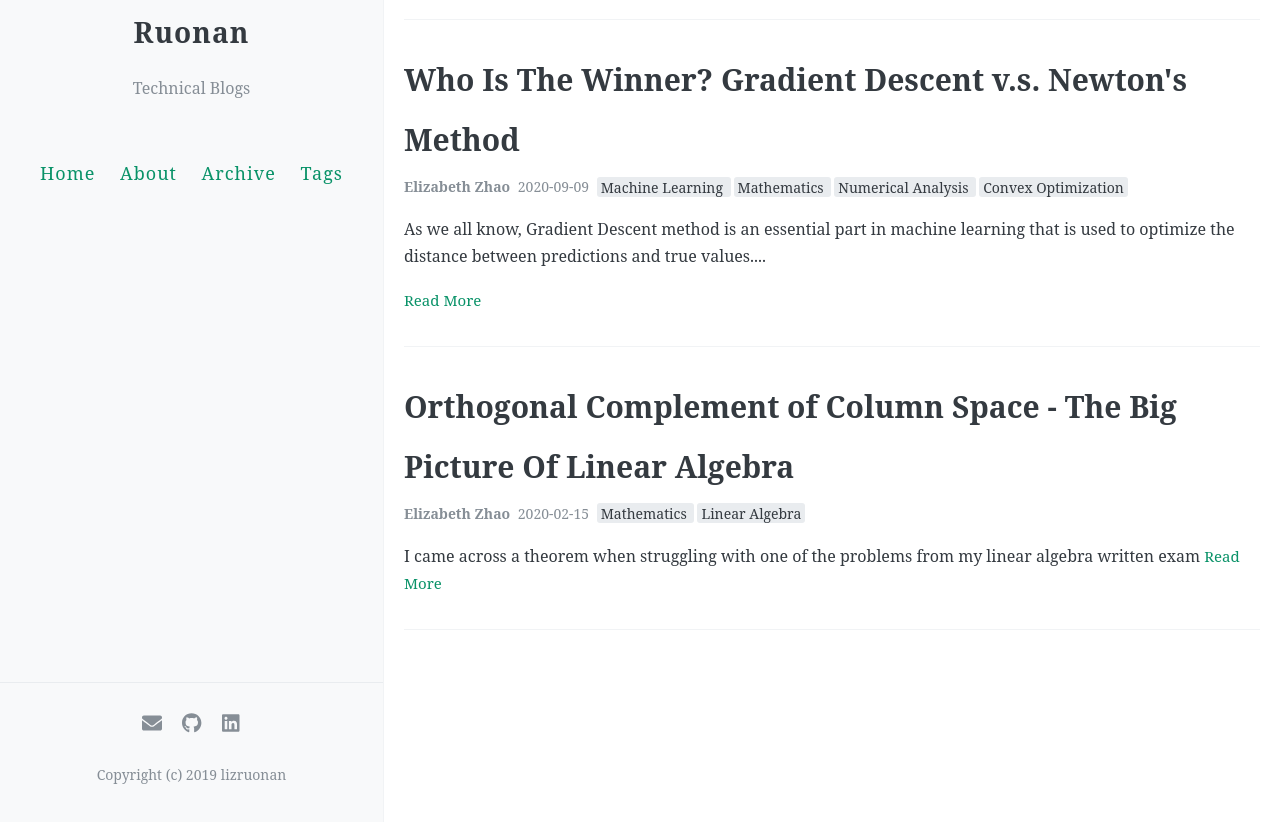
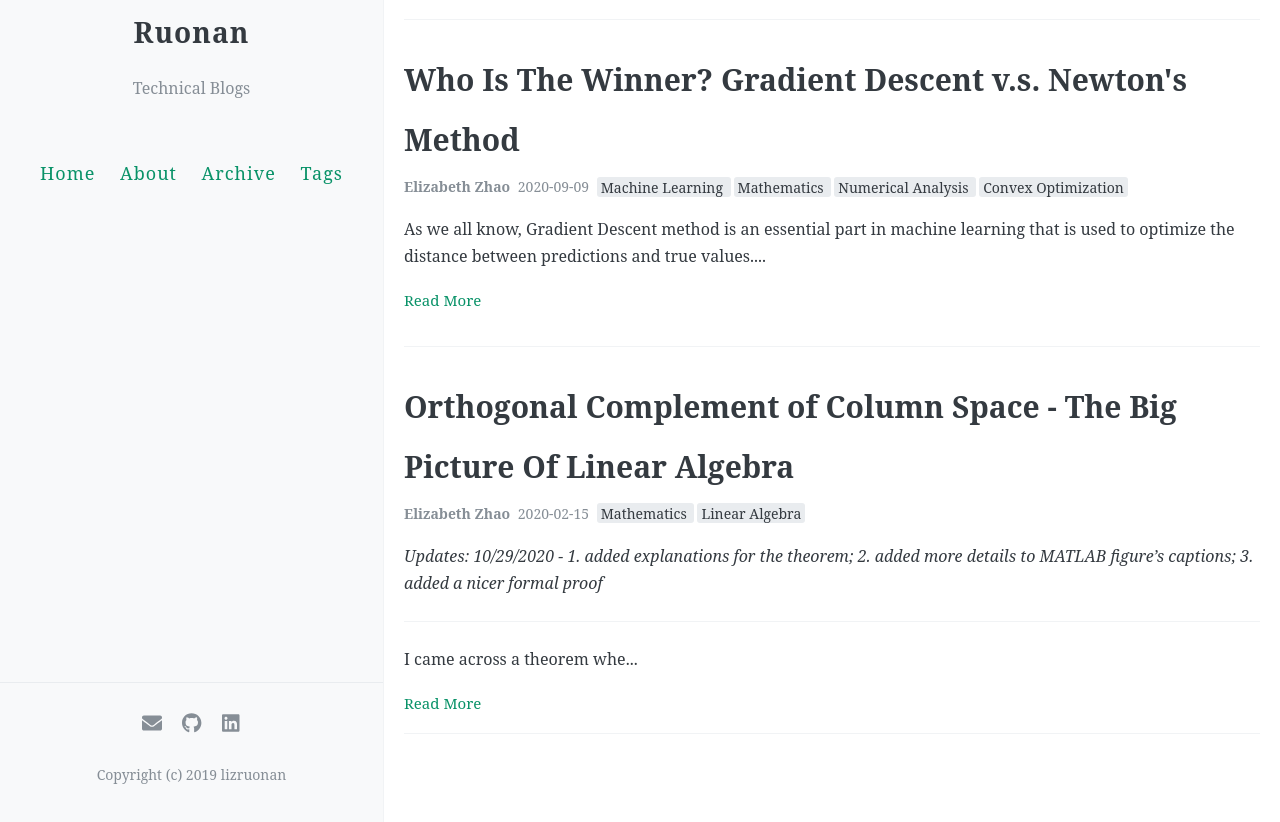
Before and after one commit to lizruonan/blogs, a Jekyll site: the page built from index.html, in a window 1280 px wide and 1112 px high. Shown: the part 290-1112 px from the top of the window. Built offline with Jekyll 4.4.1, drawn with Linux system fonts in a browser that asks for light colours; the list of posts is cut into pages by our own code; comment, search, counter and statistics services are not loaded; part of the change alters nothing that is shown.

Commit message:
Update 2020-02-15-Big-Picture-of-Linear-Algebra.md

```diff
--- a/_posts/2020-02-15-Big-Picture-of-Linear-Algebra.md
+++ b/_posts/2020-02-15-Big-Picture-of-Linear-Algebra.md
@@ -8,15 +8,20 @@ comments: true
 toc: true
 ---
 
+*Updates: 10/29/2020 - 1. added explanations for the theorem; 2. added more details to MATLAB figure's captions; 3. added a nicer formal proof*
+
+---
+
 I came across a theorem when struggling with one of the problems from my linear algebra written exam [link](https://math.nyu.edu/student_resources/wwiki/index.php?title=Linear_Algebra:_2011_September:_Problem_4 "problem link").  Besides from the determinant of block matrix, which I will talk later in another post, the theorem plays an essential role in the linked problem. Here is the theorem below:
 
 
 # Fundamental Theorem of Orthogonality:
 Let $A$ be a $m \times n$ matrix. Then,
 
-$Nul(A^T) = Col(A)^{\perp}$
-
-In other words, the column space contains every vector that is orthogonal to left nullspace (in $\mathbb{R}^m$);
+$$
+Nul(A^T) = Col(A)^{\perp}
+$$
+In other words, the column space $Col(A)$ contains every vector that is orthogonal to left nullspace $Nul(A^T)$ (in $\mathbb{R}^m$). (*Why is column space in $\mathbb{R}^m$? Because every column of $A$ contains $m$ elements.*)
 
 Equivalently,
 
@@ -25,7 +30,7 @@ $$
 Nul(A)^{\perp} = Col(A^T)
 \end{equation*}
 $$
-I.e., the row space contains every vector that is orthogonal to the nullspace (in $\mathbb{R}^n$).
+I.e., the row space $Col(A^T)$ contains every vector that is orthogonal to the nullspace $Nul(A)$ (in $\mathbb{R}^n$). (*Again, why are row space and null space in $\mathbb{R}^n$? Because every row of $A$ contains $n$ vectors and so does vecor in null space $x$, where $Ax = 0.$*)
 
 Before we see the mathematical proof of the theorem, we shall think about the theorem in an intuitive sense:
 $Ax = b$ then $b$ is in the column space, which then implies b is perpendicular to the left nullspace.
@@ -44,7 +49,7 @@ $$
 ![big_pic_LA.png](https://i.loli.net/2020/02/17/dIbniEk6NwHVf7h.png) "Strang, G. "Linear Algebra And Its Applications 4th Ed". Chapter 3.1. New York, Academic Press. 2006."
 
 ## Examples:
-The figures below are generated in MATLAB:
+The figures below are generated in MATLAB, notice how the vector (black line) is perpendicular to the plane spanned by two vectors (red and green line):
 
 The orthogonal complement of a 2-d plane spanned by two vectors is a line of a vector in 3-d space.
 
@@ -58,6 +63,8 @@ Now, let us see the proof (it is very straightforward, and you can do on your ow
 
 
 # Proof of the theorem
+
+WTS: $Nul(A^T) = Col(A)^{\perp}$:
 
 $(\subseteq)$ let $x\in Col(A)$, then $x = a_1v_1+a_2v_2+...+a_nv_n, $ where $a_1, a_2, ..., a_n$ are columns of $A$, and $v_1, v_2,..., v_n$ are the entries of some vector $v$.
 
@@ -88,11 +95,21 @@ $$
 a_j^Tw = a_j\cdot w = 0, \forall j = 1,2,...,n
 \end{equation*}
 $$
-By the definition of orthogonal complement, $w \in Col(A)^{\perp}$.
+By the definition of orthogonal complement, $w \in Col(A)^{\perp}$. $\Box$
 
-We're done！$\Box$
+---
 
-To Be Continued...
+WTS: $Nul(A)^{\perp} = Col(A^T)$ or $Nul(A) \perp Col(A^T)$:
+
+Let $x$ be a vector in nullspace where $Ax = 0$. Let $v$ be a vector in row space. Then,
+$$
+v = A^T y, \quad \textrm{for some vector $y$ in column space}
+$$
+And then, we would have
+$$
+v^Tx = (A^Ty)^Tx = y^TAx = y^T0 = 0
+$$
+Thus, $v^T \in Nul(A)$. Therefore, $Nul(A) \perp Col(A^T)$. $\Box$
 
 # References
 
```
